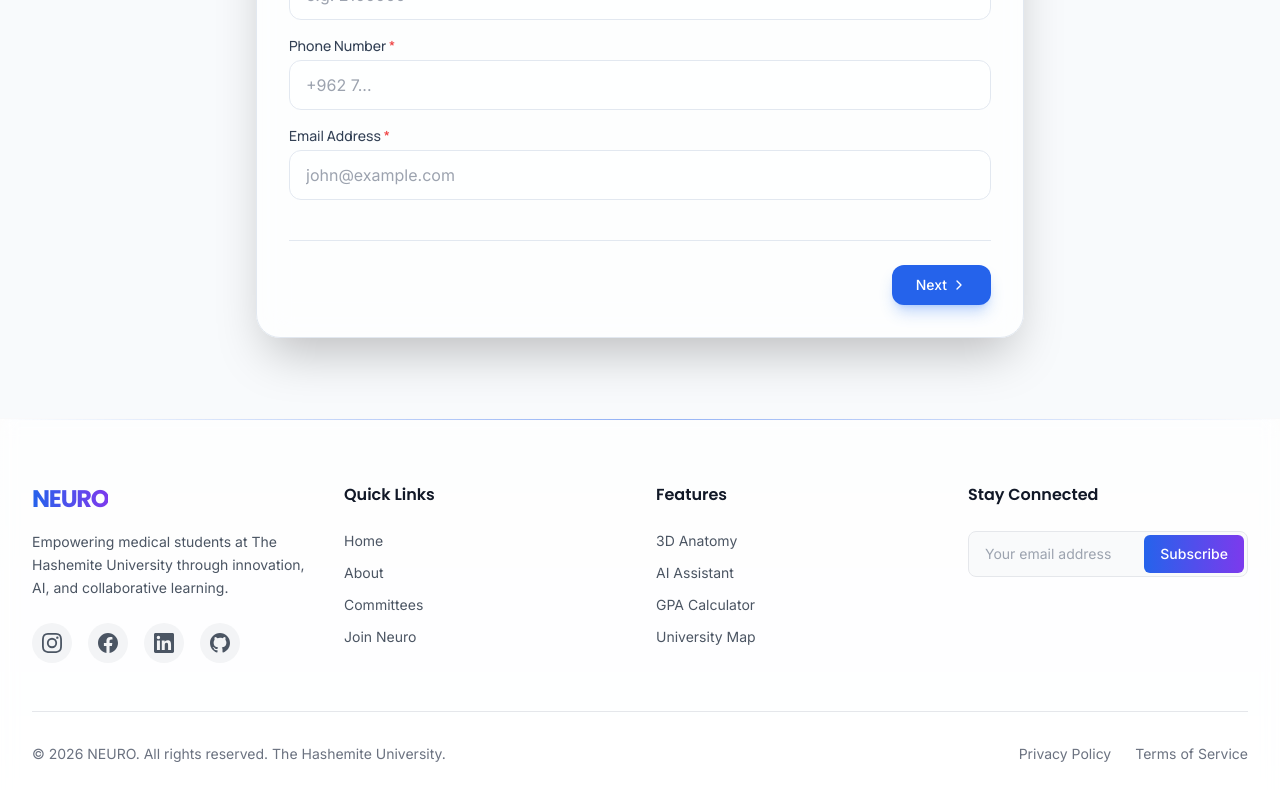
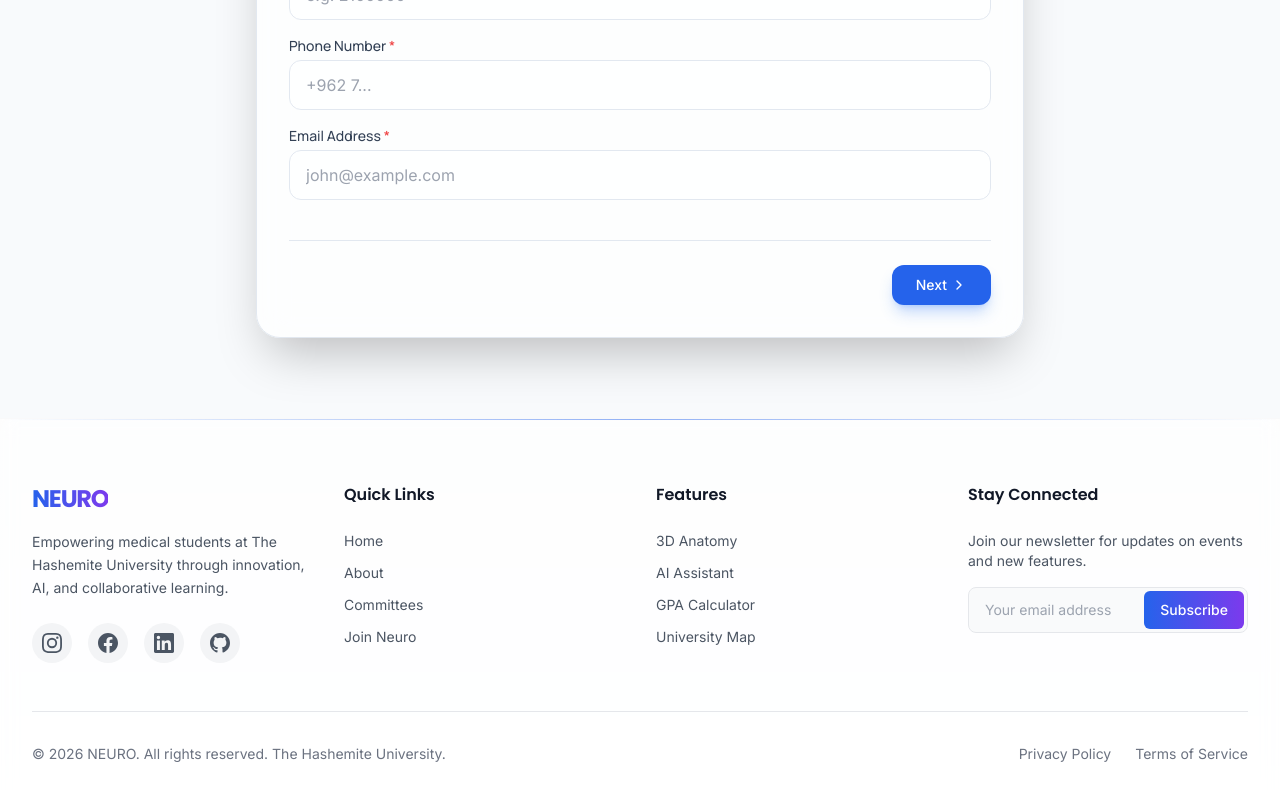
Before and after one commit to mohsen242424/nueoro, a Next.js app: page /join in a window 1280 px wide. Shown: the part 734-1534 px from the top of the page. Built offline with nearby package versions, Linux system fonts and the light colour scheme.

Commit message:
Fix Netlify build: add newsletterDesc to footer section in en.ts and ar.ts

```diff
--- a/src/locales/ar.ts
+++ b/src/locales/ar.ts
@@ -242,6 +242,7 @@ export const ar = {
     features: 'الميزات',
     stayConnected: 'ابقَ على تواصل',
     newsletter: 'انضم لنشرتنا الإخبارية للحصول على تحديثات حول الفعاليات والميزات الجديدة.',
+    newsletterDesc: 'انضم لنشرتنا الإخبارية للحصول على تحديثات حول الفعاليات والميزات الجديدة.',
     emailPlaceholder: 'بريدك الإلكتروني',
     subscribe: 'اشترك',
     privacy: 'سياسة الخصوصية',
--- a/src/locales/en.ts
+++ b/src/locales/en.ts
@@ -259,6 +259,7 @@ export const en = {
     features: 'Features',
     stayConnected: 'Stay Connected',
     newsletter: 'Join our newsletter for updates on events and new features.',
+    newsletterDesc: 'Join our newsletter for updates on events and new features.',
     emailPlaceholder: 'Your email address',
     subscribe: 'Subscribe',
     privacy: 'Privacy Policy',
```
